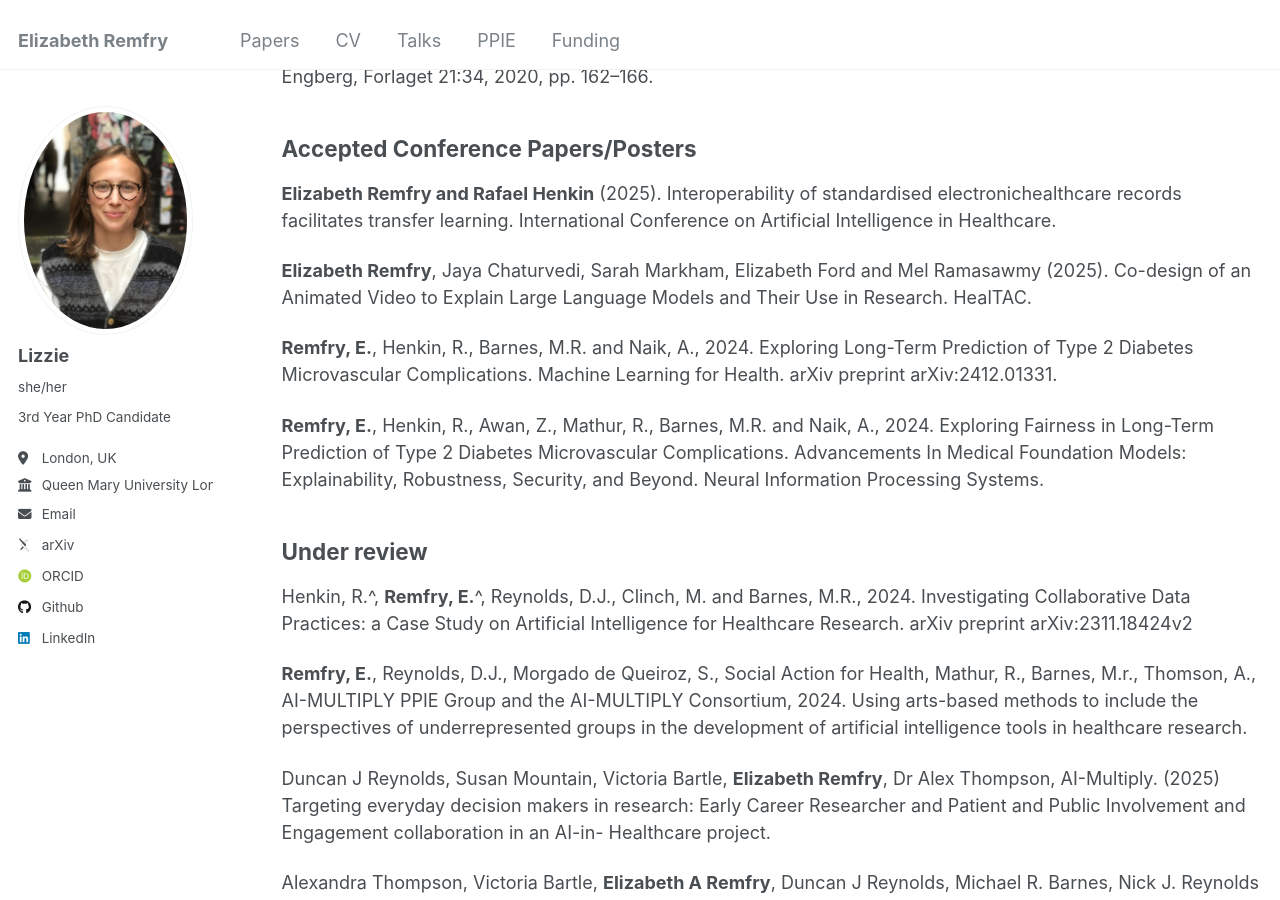
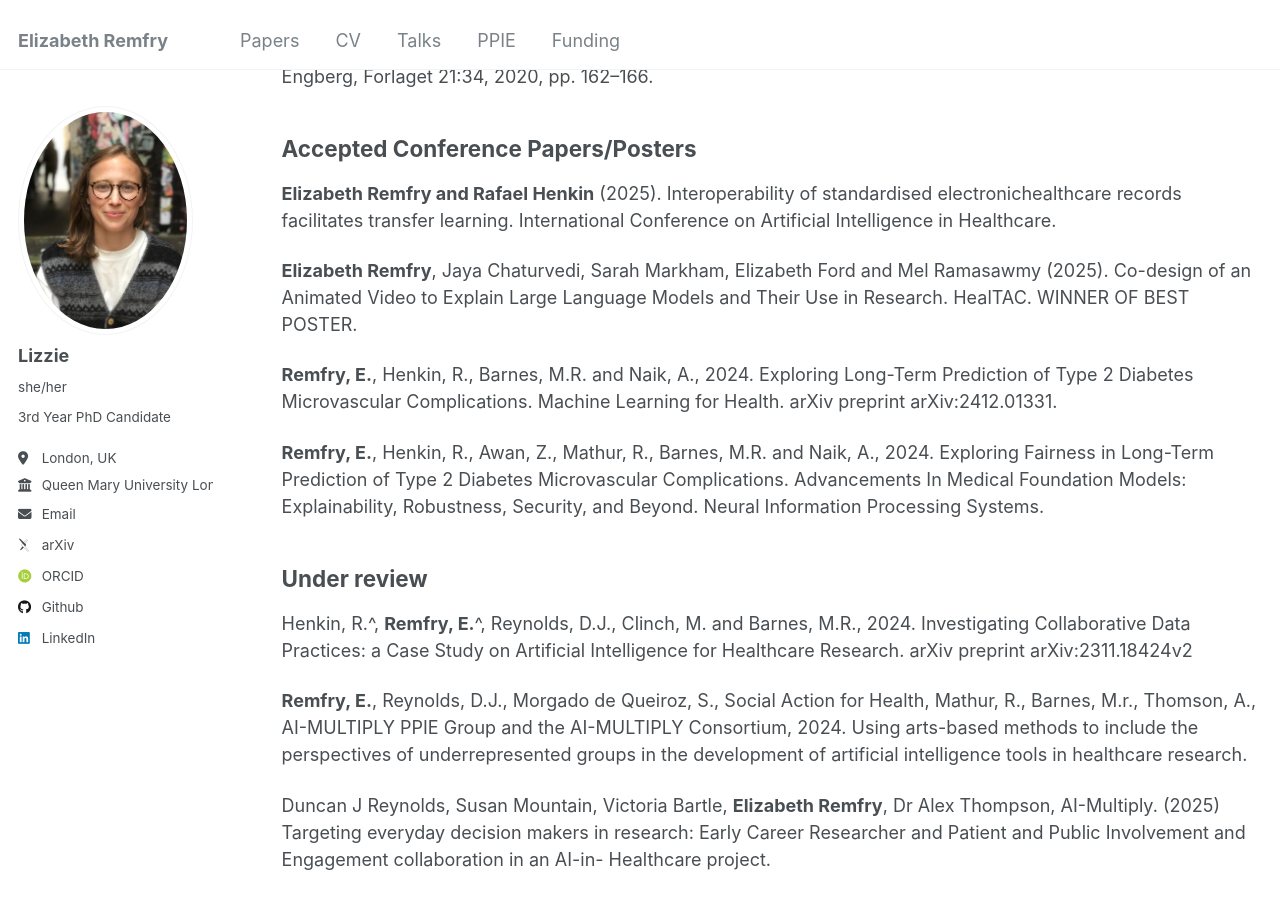
Before and after one commit to LizRem/lizrem.github.io, a Jekyll site: the page built from _pages/papers.md, in a window 1280 px wide and 900 px high, scrolled down 633 px. Built offline with Jekyll 4.4.1, drawn with Linux system fonts in a browser that asks for light colours; some web fonts are replaced.

Commit message:
Update papers.md

```diff
--- a/_pages/papers.md
+++ b/_pages/papers.md
@@ -21,7 +21,7 @@ Gold, N., Yau, A., Rigby, B., Dyke, C., **Remfry, E.A.** and Chadborn, T., 2021.
 
 **Elizabeth Remfry and Rafael Henkin** (2025). Interoperability of standardised electronichealthcare records facilitates transfer learning. International Conference on Artificial Intelligence in Healthcare.
 
-**Elizabeth Remfry**, Jaya Chaturvedi, Sarah Markham, Elizabeth Ford and Mel Ramasawmy (2025). Co-design of an Animated Video to Explain Large Language Models and Their Use in Research. HealTAC.
+**Elizabeth Remfry**, Jaya Chaturvedi, Sarah Markham, Elizabeth Ford and Mel Ramasawmy (2025). Co-design of an Animated Video to Explain Large Language Models and Their Use in Research. HealTAC. WINNER OF BEST POSTER.
 
 **Remfry, E.**, Henkin, R., Barnes, M.R. and Naik, A., 2024. Exploring Long-Term Prediction of Type 2 Diabetes Microvascular Complications. Machine Learning for Health. arXiv preprint arXiv:2412.01331.
 
```
